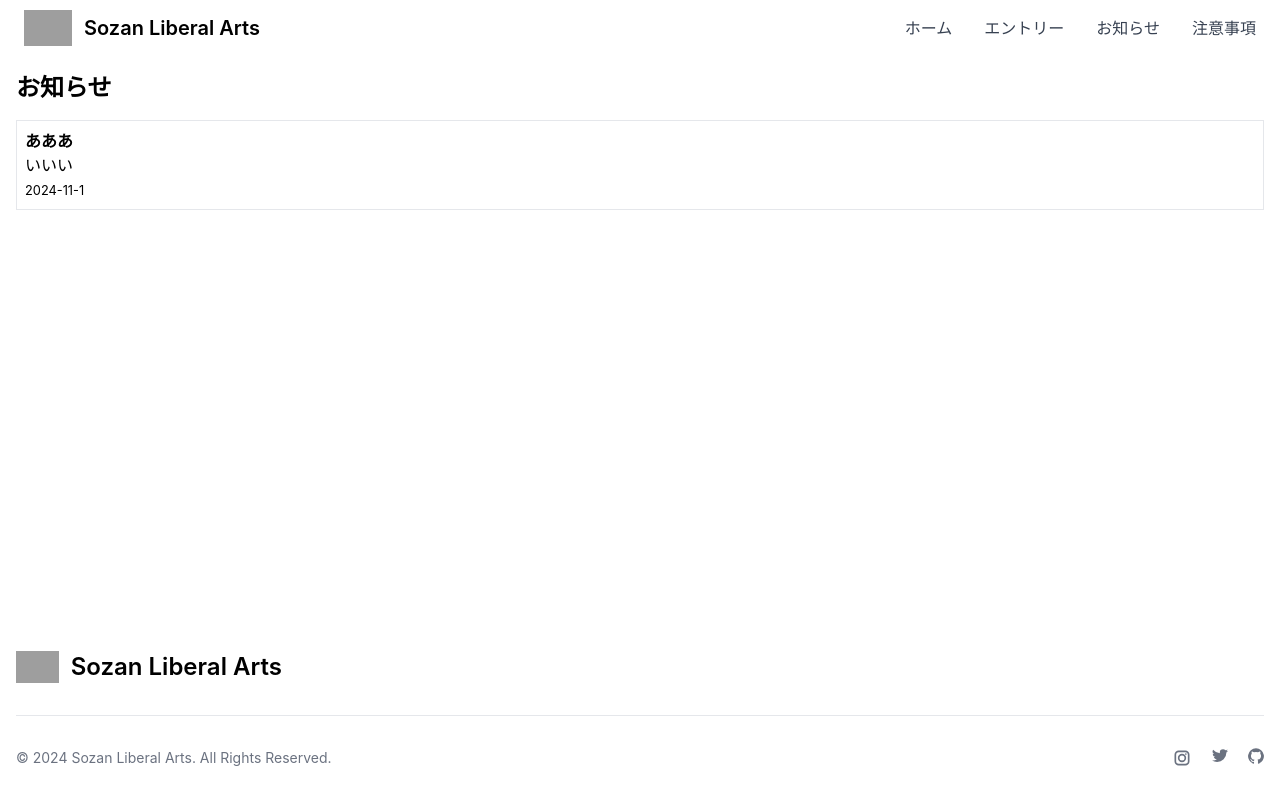
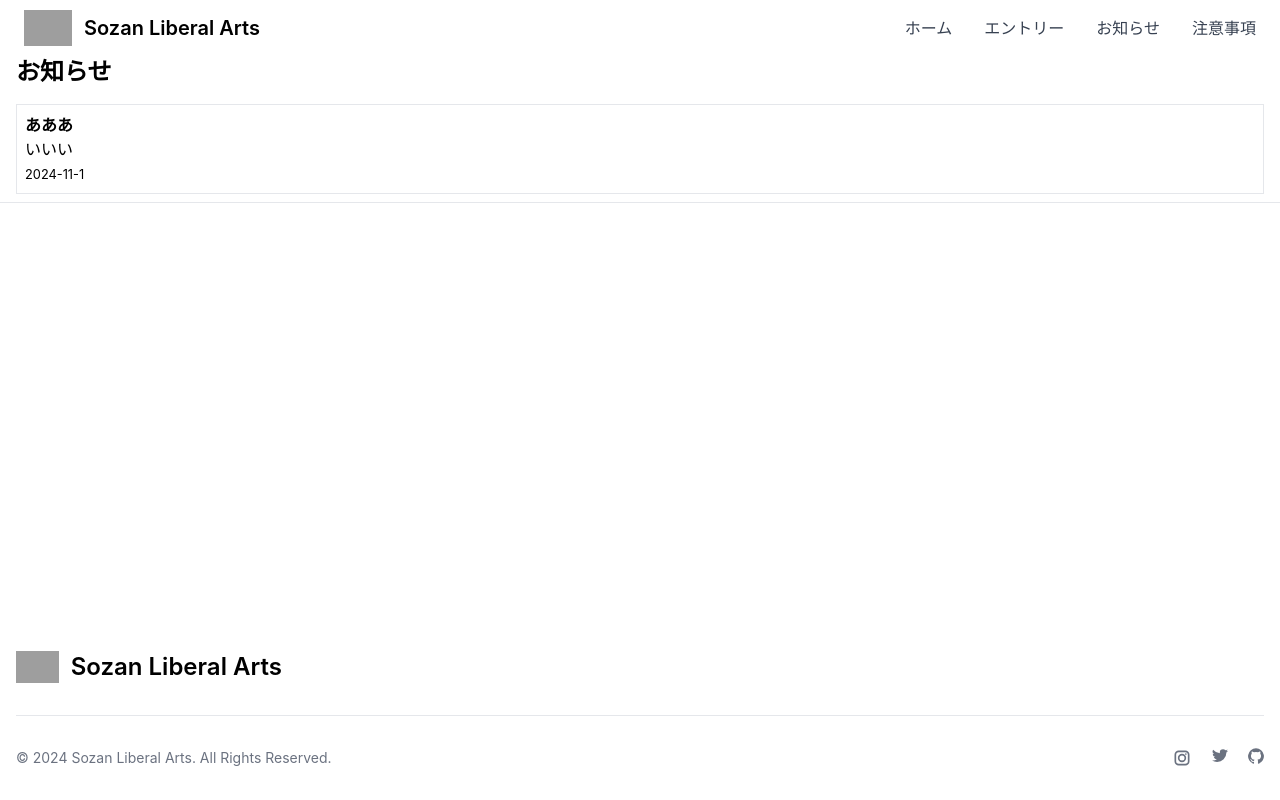
Before and after one commit to econanringo/sozanliberalarts_test, a React (Create React App) app: page /news in a window 1280 px wide. Built offline with nearby package versions, Linux system fonts and the light colour scheme; grey boxes are pictures that could not be loaded.

Commit message:
Update News.js
News.jsのUIを修正

```diff
--- a/src/pages/News.js
+++ b/src/pages/News.js
@@ -19,7 +19,7 @@ const News = () => {
     }, []);
 
     return (
-        <div className="p-4">
+        <div className="mb-4 border-b border-gray-200 dark:border-gray-700 max-w-screen-xl mx-auto px-4">
             <h1 className="text-2xl font-bold mb-4">お知らせ</h1>
             <ul>
                 {news.map((item, index) => (
```
